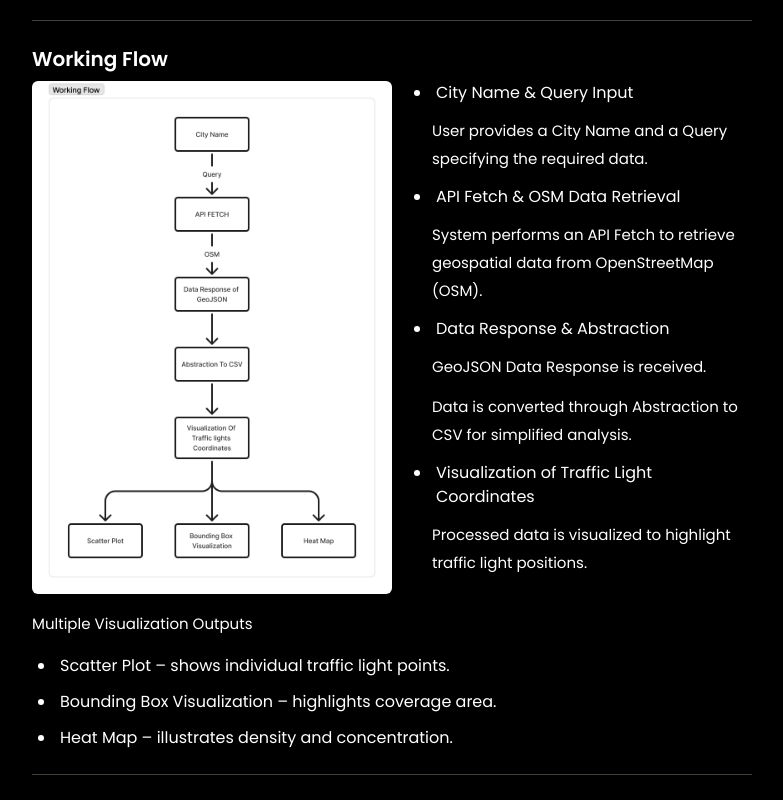
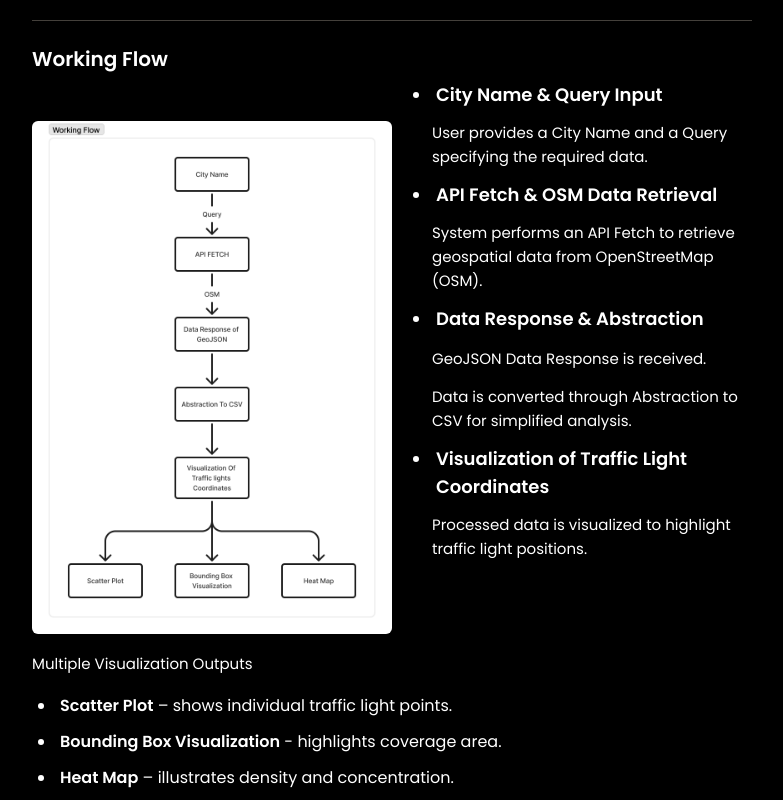
Before and after one commit to ashikpy/traffic-report, a React (Vite) app: page /analysis-report in a window 1280 px wide. Shown: the part 280-1080 px from the top of the page, without its empty margins (248-1031 px from the left). Built offline with nearby package versions, Linux system fonts and the light colour scheme.

Commit message:
last done

```diff
--- a/src/components/AnalysisReport.tsx
+++ b/src/components/AnalysisReport.tsx
@@ -6,7 +6,6 @@ import {
   SubTitle,
   Title,
   UnorderedList,
-  InlineCode,
   CodeBlockFormatted,
 } from "./utils/Formatters";
 
@@ -30,36 +29,52 @@ export default function AnalysisReport() {
         <CodeBlockFormatted language="bash" code={codes[0]} />
         <BreakLine />
         <SubTitle level={3}>Working Flow</SubTitle>
-        <div className="flex gap-4 ">
-          <img src="working-flow.png" alt="" className="w-1/2 rounded-md" />
+        <div className=" md:flex  gap-4 ">
+          <img
+            src="working-flow.png"
+            alt=""
+            className="md:w-1/2 my-10 md:mb-0 rounded-md"
+          />
           <UnorderedList>
-            <Li>City Name & Query Input</Li>
-            <p>
+            <Li className="text-lg font-semibold">City Name & Query Input</Li>
+            <p className="!leading-6">
               User provides a City Name and a Query specifying the required
               data.
             </p>
-            <Li>API Fetch & OSM Data Retrieval</Li>
-            <p>
+            <Li className="text-lg font-semibold">
+              API Fetch & OSM Data Retrieval
+            </Li>
+            <p className="!leading-6">
               System performs an API Fetch to retrieve geospatial data from
               OpenStreetMap (OSM).
             </p>
-            <Li>Data Response & Abstraction</Li>
+            <Li className="text-lg font-semibold">
+              Data Response & Abstraction
+            </Li>
             <p>GeoJSON Data Response is received.</p>
-            <p>
+            <p className="!leading-6">
               Data is converted through Abstraction to CSV for simplified
               analysis.
             </p>
-            <Li>Visualization of Traffic Light Coordinates</Li>
-            <p>
+            <Li className="text-lg font-semibold">
+              Visualization of Traffic Light Coordinates
+            </Li>
+            <p className="!leading-6">
               Processed data is visualized to highlight traffic light positions.
             </p>
           </UnorderedList>
         </div>
         <p>Multiple Visualization Outputs</p>
         <UnorderedList>
-          <Li>Scatter Plot – shows individual traffic light points.</Li>
-          <Li>Bounding Box Visualization – highlights coverage area.</Li>
-          <Li>Heat Map – illustrates density and concentration.</Li>
+          <Li>
+            <Bold>Scatter Plot</Bold> – shows individual traffic light points.
+          </Li>
+          <Li>
+            <Bold>Bounding Box Visualization</Bold> - highlights coverage area.
+          </Li>
+          <Li>
+            <Bold>Heat Map</Bold> – illustrates density and concentration.
+          </Li>
         </UnorderedList>
         <BreakLine />
         <SubTitle level={2}>Visualization</SubTitle>
@@ -77,10 +92,12 @@ export default function AnalysisReport() {
           </Li>
         </UnorderedList>
         <p>
+          <Bold>
             Let us Have a close look at the states which have a bigger traffic
             density
+          </Bold>
         </p>
-        <div className="grid grid-cols-2 gap-5">
+        <div className="grid md:grid-cols-2 gap-5">
           <img src="/Telugana.png" alt="" className="h-full aspect-video" />
           <img src="/Maharastra.png" alt="" className="h-full aspect-video" />
           <img src="/Karnataka.png" alt="" className="h-full aspect-video" />
@@ -91,6 +108,7 @@ export default function AnalysisReport() {
             As we can see in these states, there are only certain regions (city
             areas) with high traffic density.
           </li>
+          <UnorderedList>
             <li>
               Fig 1.1 - Only Hyderabad is dense with Traffic Lights in whole
               Telangana
@@ -107,14 +125,19 @@ export default function AnalysisReport() {
               Fig 1.4 - Only Mumbai is dense with Traffic Lights in whole
               Maharashtra
             </li>
+          </UnorderedList>
+        </UnorderedList>
+        <UnorderedList>
           <li>
             ALl the collect data has been saved in the form of CSV as shown
           </li>
         </UnorderedList>
         <BreakLine />
-        <SubTitle level={3}>2. Heat Map</SubTitle>We use clustering to identify
-        geographically diverse regions of traffic lights and analyze variations
-        in their density across regions.
+        <SubTitle level={3}>2. Heat Map</SubTitle>
+        <p>
+          We use clustering to identify geographically diverse regions of
+          traffic lights and analyze variations in their density across regions.
+        </p>
         <img src="/india-heatmap.png" alt="" />
         <p>
           From the heat map analysis, it is quite eminent that as compared to
@@ -126,26 +149,33 @@ export default function AnalysisReport() {
           traffic lights and analyze variations in their density across regions.
         </p>
         <SubTitle level={3}>DBSCAN</SubTitle>
-        <div className="flex gap-10 mt-5">
-          <img src="/dbdb.png" alt="" className="w-1/2" />
-          <div className="w-1/2 space-y-2.5">
-            <p>
+        <div className="md:flex gap-4 mt-5">
+          <img src="/dbdb.png" alt="" className="my-10 md:w-1/2" />
+          <div className="md:w-1/2 space-y-2.5">
+            <UnorderedList>
+              <Li>
                 DBSCAN is better than others because it finds clusters of{" "}
                 <Bold>any shape</Bold>, doesn’t need the number of clusters
-              beforehand, and can **detect noise/outliers** effectively.
-            </p>
-            <p>
+                beforehand, and can <Bold>detect noise/outliers</Bold>{" "}
+                effectively.
+              </Li>
+              <Li>
                 K-Means fails with non-spherical clusters and outliers, while
                 hierarchical methods are less scalable.
-            </p>
+              </Li>
+            </UnorderedList>
           </div>
         </div>
         <BreakLine />
         <SubTitle level={3}>CLI Statistics Output</SubTitle>
         <CodeBlockFormatted language="bash" code={codes[1]} />
         <UnorderedList>
-          <Li>Biggest Cluster - Cluster 8 (Mumbai)</Li>
-          <Li>Biggest Bounding Box - Cluster 0 (Kerala) </Li>
+          <Li>
+            <Bold>Biggest Cluster</Bold> - Cluster 8 (Mumbai)
+          </Li>
+          <Li>
+            <Bold>Biggest Bounding Box</Bold> - Cluster 0 (Kerala){" "}
+          </Li>
         </UnorderedList>
         <BreakLine />
         <SubTitle level={3}>Population vs Traffic Density</SubTitle>
@@ -159,27 +189,32 @@ export default function AnalysisReport() {
           that traffic light signals are far less widespread, indicating gaps in
           signal coverage.
         </p>
+        <BreakLine />
         <SubTitle level={2}>Conclusion</SubTitle>
+        <div className="space-y-3 ml-4">
           <p>
-          1. Urban-Centric Infrastructure : traffic light systems in India are
-          heavily concentrated in cities.
+            <Bold>1. Urban-Centric Infrastructure :</Bold> traffic light systems
+            in India are heavily concentrated in cities.
           </p>
           <p>
-          2. Limited Geographic Coverage : signals are not widely distributed
-          across rural and semi-urban areas.
+            <Bold>2. Limited Geographic Coverage :</Bold> signals are not widely
+            distributed across rural and semi-urban areas.
           </p>
           <p>
-          3. Regional Disparities : South India exhibits higher traffic light
-          density compared to the northern regions of our country.
-        </p>
-        <div className="flex gap-10">
-          <img src="/Kerala.png" className="w-1/2" alt="" />
-          <p className="w-1/2">
-            Notable Exception : Kerala stands out with a more widespread and
-            evenly distributed traffic light network across both cities and semi
-            urban areas.
+            <Bold>3. Regional Disparities :</Bold> South India exhibits higher
+            traffic light density compared to the northern regions of our
+            country.
           </p>
         </div>
+        <div className="md:flex gap-10">
+          <img src="/Kerala.png" className="md:w-1/2" alt="" />
+          <p className="md:w-1/2 mt-8">
+            <Bold>Notable Exception :</Bold> Kerala stands out with a more
+            widespread and evenly distributed traffic light network across both
+            cities and semi urban areas.
+          </p>
+        </div>
+        <BreakLine />
       </Section>
     </div>
   );
--- a/src/components/utils/Formatters.tsx
+++ b/src/components/utils/Formatters.tsx
@@ -67,8 +67,14 @@ export function UnorderedList({ children }: { children: React.ReactNode }) {
   return <ul className="list-disc pl-6  space-y-3">{children}</ul>;
 }
 
-export function Li({ children }: { children: React.ReactNode }) {
-  return <li className="pl-1">{children}</li>;
+export function Li({
+  children,
+  className,
+}: {
+  children: React.ReactNode;
+  className?: string;
+}) {
+  return <li className={`${className} pl-1`}>{children}</li>;
 }
 
 export function LinkPage({ text, route }: { text: string; route?: string }) {
@@ -100,7 +106,7 @@ export function CodeBlockFormatted({
     <CodeBlock code={code} language={language}>
       <CodeBlock.Code className="overflow-auto bg-black border border-slate-800 my-5 p-6 rounded-xl shadow-lg">
         <div className="table-row ">
-          <CodeBlock.LineNumber className="table-cell pr-4 text-sm text-gray-500 text-right select-none " />
+          <CodeBlock.LineNumber className=" table-cell pr-4 text-sm text-gray-500 text-right select-none " />
 
           <CodeBlock.LineContent className="table-cell">
             <CodeBlock.Token />
```
Lines whose indentation alone changed are shown as unchanged.
